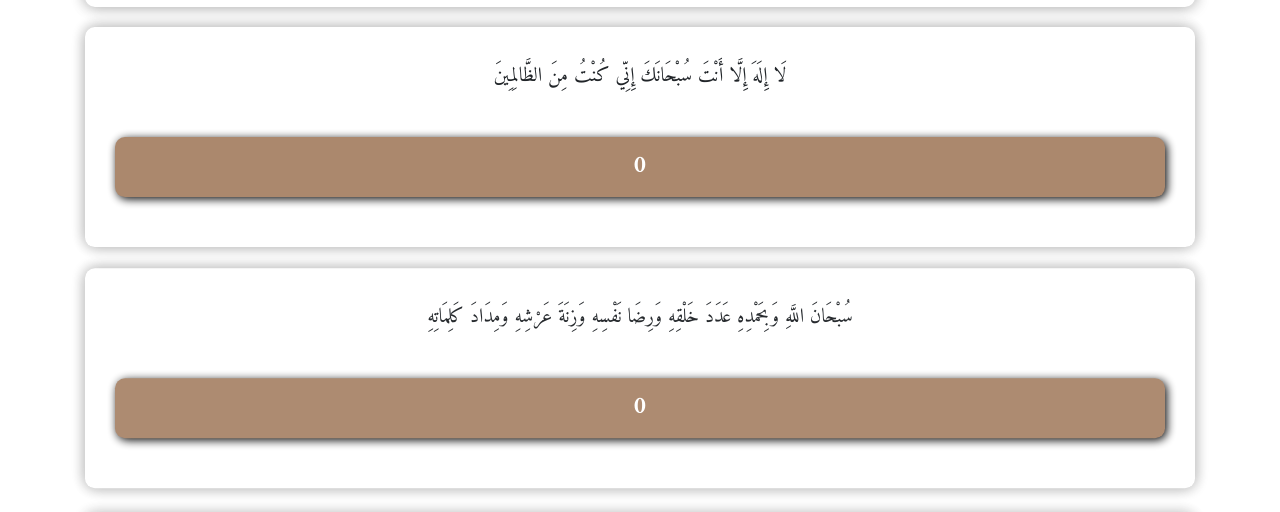
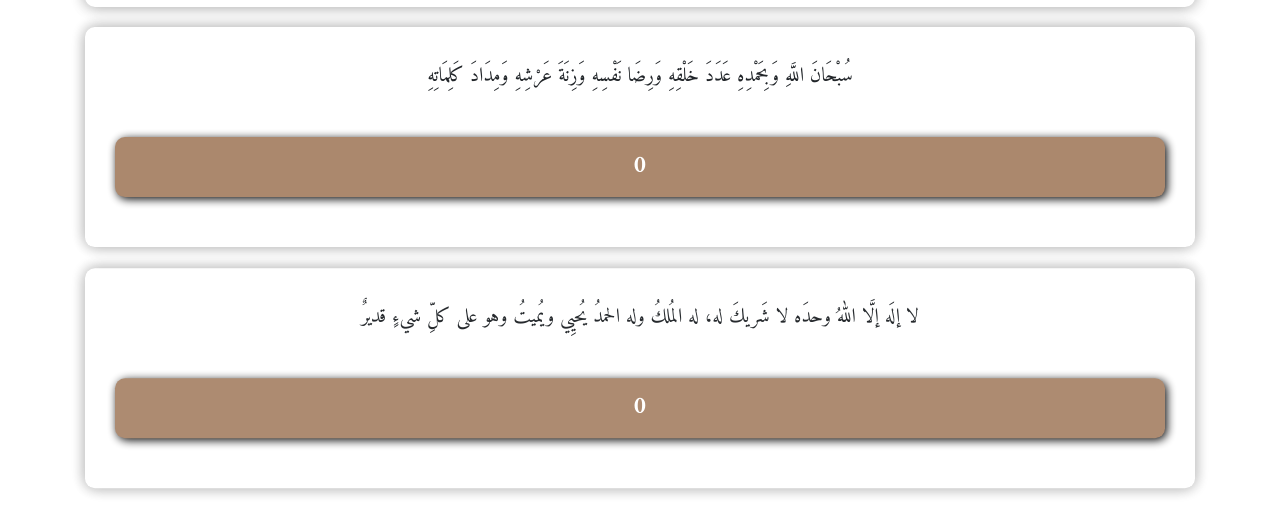
Before and after one commit to zeinab712/Azkar, a plain HTML site: page pages/rosary.html in a window 1280 px wide. Shown: the part 3547-4059 px from the top of the page. Drawn offline with nearby package versions, Linux system fonts and the light colour scheme; a web font is replaced by a local one.

Commit message:
Update rosary.html

```diff
--- a/pages/rosary.html
+++ b/pages/rosary.html
@@ -139,10 +139,6 @@
                 <button>0</button>
             </div><!-- item -->
             <div class="item box" dir="rtl">
-                <h5 >  لَا إِلَهَ إِلَّا أَنْتَ سُبْحَانَكَ إِنِّي كُنْتُ مِنَ الظَّالِمِينَ</h5>
-                <button>0</button>
-            </div><!-- item -->
-            <div class="item box" dir="rtl">
                 <h5 >  سُبْحَانَ اللَّهِ وَبِحَمْدِهِ عَدَدَ خَلْقِهِ وَرِضَا نَفْسِهِ وَزِنَةَ عَرْشِهِ وَمِدَادَ كَلِمَاتِهِ</h5>
                 <button>0</button>
             </div><!-- item -->
```
